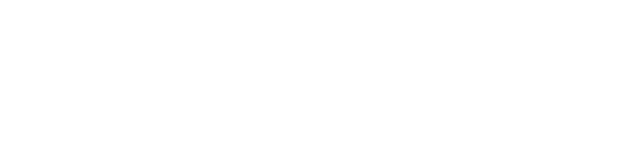
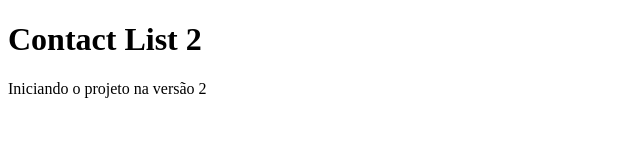
Before and after one commit to alanacarolina/contact-list2, a plain HTML site: page index.html in a window 1280 px wide. Shown: the whole page, without its empty margins (0-640 px from the left). Drawn offline with Linux system fonts and the light colour scheme.

Commit message:
Adiciona o título da página e do documento

```diff
--- a/index.html
+++ b/index.html
@@ -6,6 +6,8 @@
     <title>Inicio</title>
 </head>
 <body>
+    <h1>Contact List 2</h1>
+    <p>Iniciando o projeto na versão 2</p>
 
 </body>
 </html>
```
